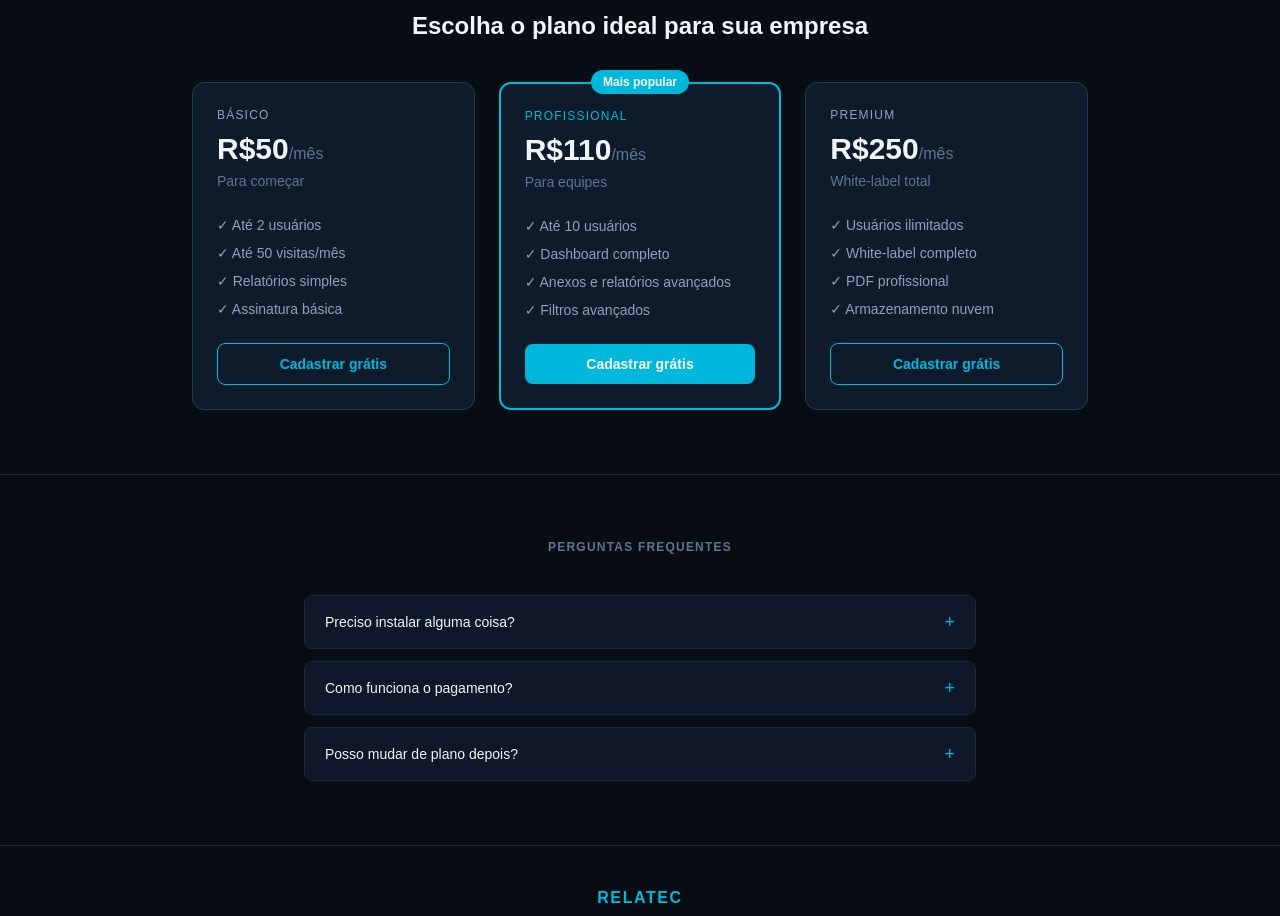
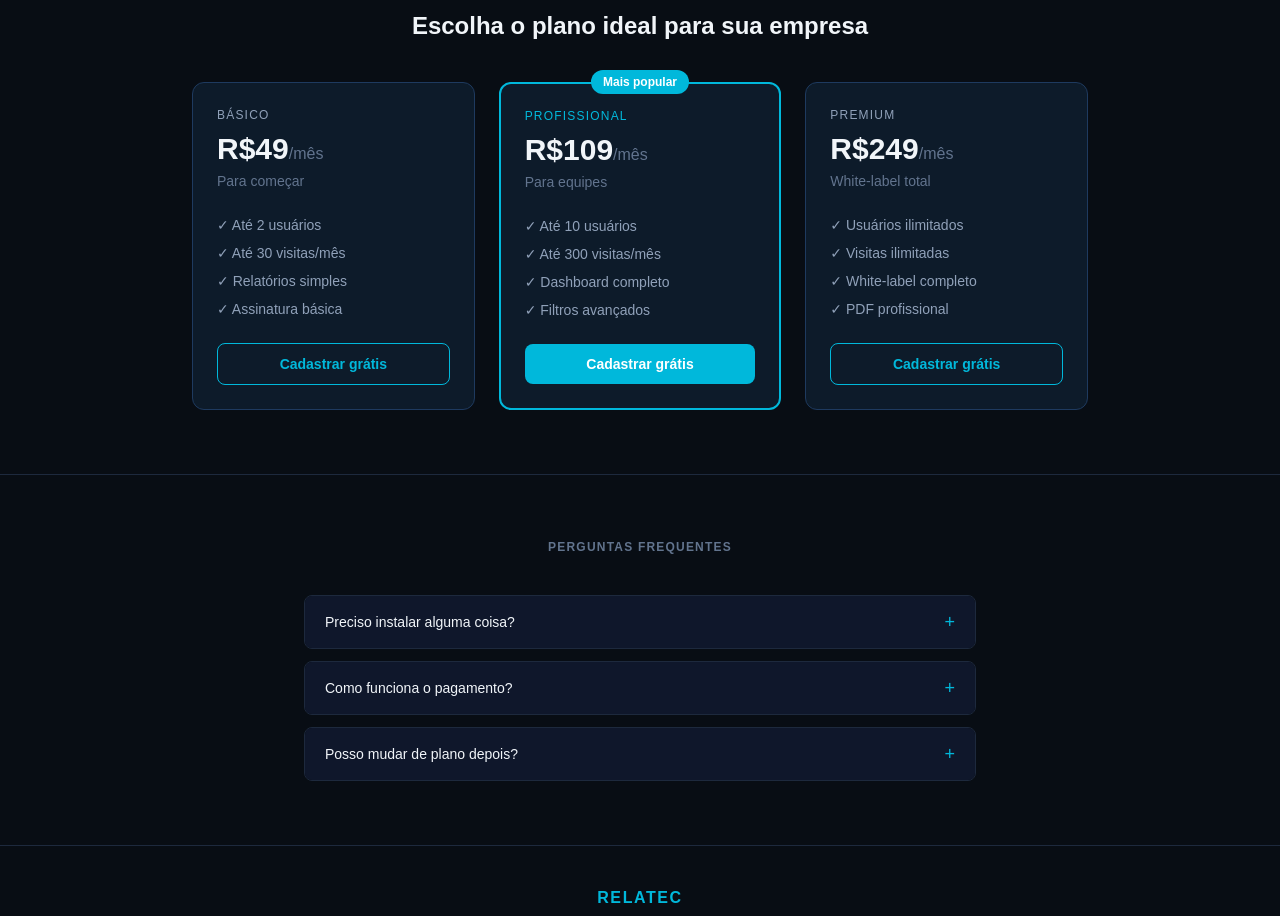
Before and after one commit to Felipe-Oliveira-Silva/visitas-tecnicas, a Next.js app: page / in a window 1280 px wide. Shown: the part 1542-2458 px from the top of the page. Built offline with nearby package versions, Linux system fonts and the light colour scheme; no server answers.

Commit message:
feat: update plan prices and add currentPlan prop to PlanCards

```diff
--- a/src/components/plan-cards.tsx
+++ b/src/components/plan-cards.tsx
@@ -17,45 +17,45 @@ const PLANS: Plan[] = [
   {
     key: 'start',
     name: 'Básico',
-    price: 'R$50',
+    price: 'R$49',
     subtitle: 'Para começar',
     features: [
       'Até 2 usuários',
-      'Até 50 visitas/mês',
+      'Até 30 visitas/mês',
       'Relatórios simples',
       'Assinatura básica',
     ],
     whatsappMsg: (name) =>
-      `Olá! Me chamo ${name} e gostaria de assinar o plano Básico do Relatec (R$50/mês).`,
+      `Olá! Me chamo ${name} e gostaria de assinar o plano Básico do Relatec (R$49/mês).`,
   },
   {
     key: 'pro',
     name: 'Profissional',
-    price: 'R$110',
+    price: 'R$109',
     subtitle: 'Para equipes',
     features: [
       'Até 10 usuários',
+      'Até 300 visitas/mês',
       'Dashboard completo',
-      'Anexos e relatórios avançados',
       'Filtros avançados',
     ],
     popular: true,
     whatsappMsg: (name) =>
-      `Olá! Me chamo ${name} e gostaria de assinar o plano Profissional do Relatec (R$110/mês).`,
+      `Olá! Me chamo ${name} e gostaria de assinar o plano Profissional do Relatec (R$109/mês).`,
   },
   {
     key: 'enterprise',
     name: 'Premium',
-    price: 'R$250',
+    price: 'R$249',
     subtitle: 'White-label total',
     features: [
       'Usuários ilimitados',
+      'Visitas ilimitadas',
       'White-label completo',
       'PDF profissional',
-      'Armazenamento nuvem',
     ],
     whatsappMsg: (name) =>
-      `Olá! Me chamo ${name} e gostaria de assinar o plano Premium do Relatec (R$250/mês).`,
+      `Olá! Me chamo ${name} e gostaria de assinar o plano Premium do Relatec (R$249/mês).`,
   },
 ]
 
@@ -63,12 +63,15 @@ const WA_BASE = `${WHATSAPP_URL}?text=`
 
 interface PlanCardsProps {
   userName: string | null
+  currentPlan?: string
 }
 
-export function PlanCards({ userName }: PlanCardsProps) {
+export function PlanCards({ userName, currentPlan }: PlanCardsProps) {
   return (
     <div className="grid grid-cols-1 md:grid-cols-3 gap-6 max-w-4xl mx-auto">
-      {PLANS.map((plan) => (
+      {PLANS.map((plan) => {
+        const isCurrent = currentPlan === plan.key
+        return (
           <div
             key={plan.key}
             className={`bg-[#0d1b2a] rounded-xl p-6 text-left flex flex-col relative ${
@@ -77,9 +80,14 @@ export function PlanCards({ userName }: PlanCardsProps) {
                 : 'border border-[#1e3a5f]'
             }`}
           >
-          {plan.popular && (
+            {plan.popular && !isCurrent && (
               <span className="absolute -top-3.5 left-1/2 -translate-x-1/2 bg-cyan-500 text-white text-xs font-bold px-3 py-1 rounded-full whitespace-nowrap">
                 Mais popular
+              </span>
+            )}
+            {isCurrent && (
+              <span className="absolute -top-3.5 left-1/2 -translate-x-1/2 bg-slate-600 text-slate-200 text-xs font-bold px-3 py-1 rounded-full whitespace-nowrap">
+                Seu plano atual
               </span>
             )}
 
@@ -102,7 +110,14 @@ export function PlanCards({ userName }: PlanCardsProps) {
               ))}
             </ul>
 
-          {userName ? (
+            {isCurrent ? (
+              <button
+                disabled
+                className="block w-full text-center py-2.5 rounded-lg text-sm font-semibold bg-slate-700 text-slate-500 cursor-not-allowed"
+              >
+                Plano atual
+              </button>
+            ) : userName ? (
               <a
                 href={`${WA_BASE}${encodeURIComponent(plan.whatsappMsg(userName))}`}
                 target="_blank"
@@ -124,7 +139,8 @@ export function PlanCards({ userName }: PlanCardsProps) {
               </Link>
             )}
           </div>
-      ))}
+        )
+      })}
     </div>
   )
 }
```
Lines whose indentation alone changed are shown as unchanged.
